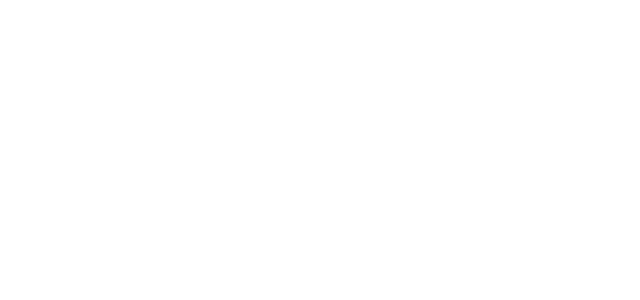
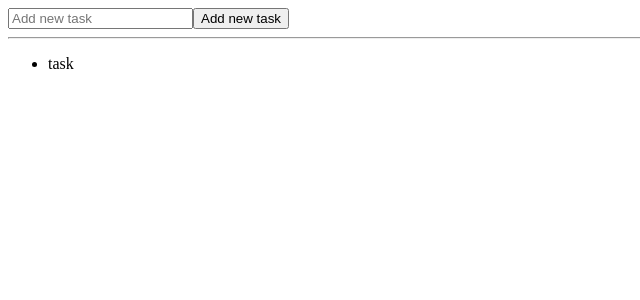
Before and after one commit to donBaton/todo-ts, a React (Create React App) app: page / in a window 1280 px wide. Shown: the top 300 px of the page, without its empty margins (0-640 px from the left). Built offline with nearby package versions, Linux system fonts and the light colour scheme.

Commit message:
add newTaskInput component

```diff
--- a/src/App.tsx
+++ b/src/App.tsx
@@ -1,11 +1,16 @@
 import React from 'react';
+import {NewTaskInput} from "./components/NewTaskInput";
 
 function App() {
-  return (
-    <div>
-
-    </div>
-  );
+    return (
+        <>
+            <NewTaskInput addTask={alert}/>
+            <hr/>
+            <ul>
+                <li>task</li>
+            </ul>
+        </>
+    );
 }
 
 export default App;
--- /dev/null
+++ b/src/components/NewTaskInput.tsx
@@ -0,0 +1,23 @@
+import React, {ChangeEvent} from "react";
+
+interface NewTaskInputProps {
+    addTask(task: string): void;
+}
+
+export const NewTaskInput: React.FC<NewTaskInputProps> = ({addTask}) => {
+    const [task, setTask] = React.useState("");
+
+    const updateTask = (event:ChangeEvent<HTMLInputElement>) => {
+        setTask(event.target.value);
+    }
+    const onAddTaskClick = () => {
+        addTask(task);
+        setTask("")
+    }
+    return (
+    <div>
+        <input onChange={updateTask} value={task} name="Task" placeholder="Add new task"/>
+        <button onClick={onAddTaskClick}>Add new task</button>
+    </div>
+)
+}
```
